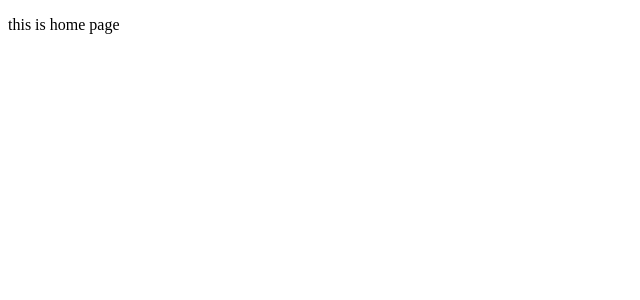
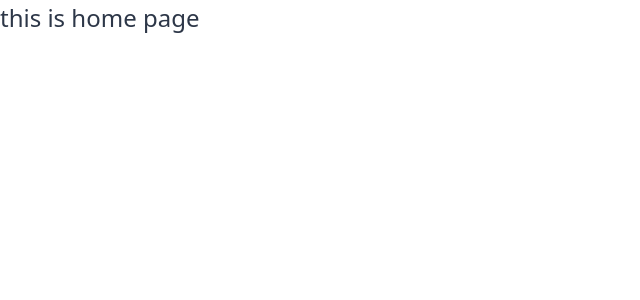
Before and after one commit to doantu05150/fe-test, a Vue app: page / in a window 1280 px wide. Shown: the top 300 px of the page, without its empty margins (0-640 px from the left). Built offline with nearby package versions, Linux system fonts and the light colour scheme.

Commit message:
add tailwindcss

```diff
--- a/package.json
+++ b/package.json
@@ -9,6 +9,7 @@
   },
   "dependencies": {
     "core-js": "^3.6.4",
+    "tailwindcss": "^1.2.0",
     "vue": "^2.6.11",
     "vue-router": "^3.1.5"
   },
--- /dev/null
+++ b/postcss.config.js
@@ -0,0 +1,8 @@
+module.exports = {
+  plugins: [
+    // ...
+    require('tailwindcss'),
+    require('autoprefixer'),
+    // ...
+  ]
+}
--- /dev/null
+++ b/src/assets/css/tailwind.css
@@ -0,0 +1,3 @@
+@tailwind base;
+@tailwind components;
+@tailwind utilities;
--- a/src/main.js
+++ b/src/main.js
@@ -1,5 +1,8 @@
 import Vue from 'vue'
-import App from './App.vue'
+// import tailwind into vue app
+import '@/assets/css/tailwind.css'
+
+import App from './App'
 
 // import router to vue instance
 import Routers from './router'
--- a/src/pages/Home.vue
+++ b/src/pages/Home.vue
@@ -1,5 +1,5 @@
 <template>
   <div>
-    <p>this is home page</p>
+    <div class="text-gray-800 text-2xl">this is home page</div>
   </div>
 </template>
--- /dev/null
+++ b/tailwind.config.js
@@ -0,0 +1,7 @@
+module.exports = {
+  theme: {
+    extend: {},
+  },
+  variants: {},
+  plugins: [],
+}
```
Also changed, not shown: .eslintrc.js, 2 other files (tests, documents, lock files or other folders).
